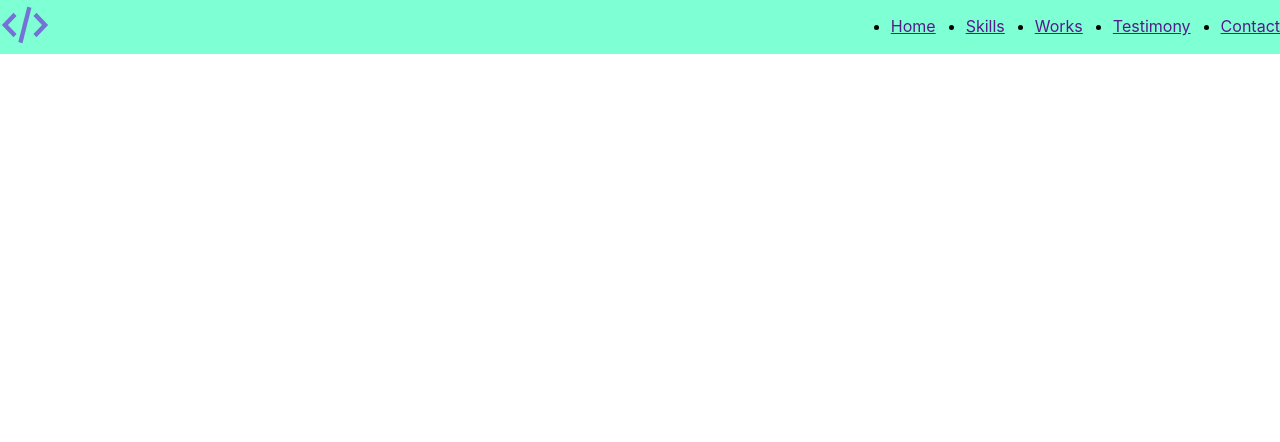
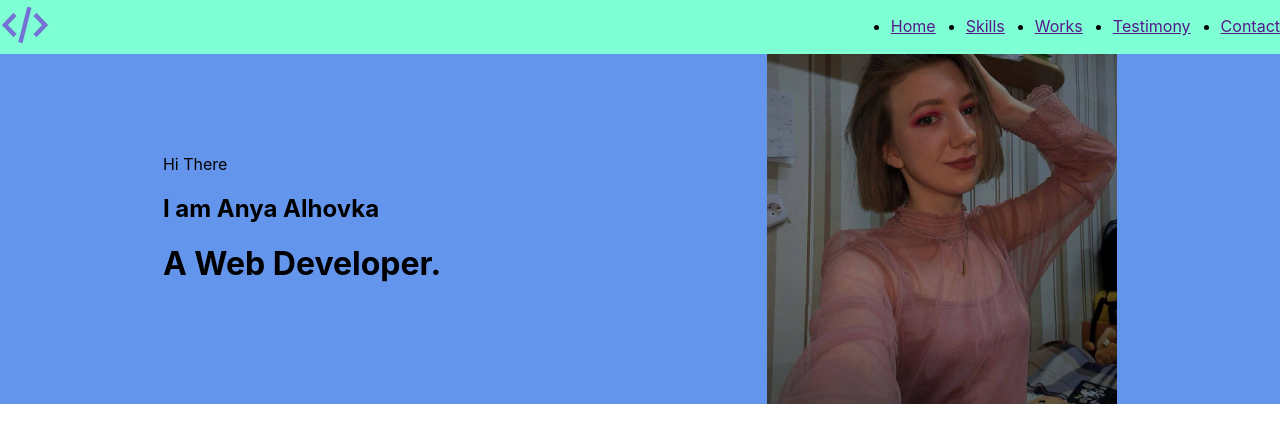
Before and after one commit to Anyaalh/portfolio-start-project-main, a React app: page / in a window 1280 px wide. Shown: the top 442 px of the page. Built offline with nearby package versions, Linux system fonts and the light colour scheme.

Commit message:
add main

```diff
--- a/src/App.tsx
+++ b/src/App.tsx
@@ -1,11 +1,13 @@
 import './App.css';
 import {Header} from "./layout/header/Header";
+import {Main} from "./layout/sections/main/Main";
 
 
 function App() {
     return (
         <div className="App">
             <Header/>
+            <Main/>
         </div>
     );
 }
--- /dev/null
+++ b/src/componrnts/FlexWrapper.tsx
@@ -0,0 +1,16 @@
+import styled from "styled-components";
+
+type FlexWrapperPropsType = {
+    direction?: string
+    justify?: string
+    align?: string
+    wrap?: string
+}
+
+export const FlexWrapper = styled.div<FlexWrapperPropsType>`
+  display: flex;
+  flex-direction: ${props => props.direction || "row"};
+  justify-content: ${props => props.justify || "flex-start"};
+  align-items: ${props => props.align || "stretch"};
+  flex-wrap: ${props => props.wrap || "nowrap"};
+`
--- /dev/null
+++ b/src/layout/sections/main/Main.tsx
@@ -0,0 +1,37 @@
+import React from 'react';
+import styled from "styled-components";
+import photo from "../../../assets/images/myPhoto.jpg"
+import {FlexWrapper} from "../../../componrnts/FlexWrapper";
+
+
+export const Main = () => {
+    return (
+        <StyledMain>
+            <FlexWrapper align={"center"} justify={"space-around"}>
+                <div>
+                    <span>Hi There</span>
+                    <Name>I am Anya Alhovka</Name>
+                    <MainTitle>A Web Developer.</MainTitle>
+                </div>
+                <Photo src={photo} alt=""/>
+            </FlexWrapper>
+        </StyledMain>
+    );
+};
+
+const StyledMain = styled.div`
+  min-width: 100vh;
+  background-color: cornflowerblue;
+`
+
+const Photo = styled.img`
+  width: 350px;
+  height: 350px;
+  object-fit: cover;
+`
+const MainTitle = styled.h1`
+
+    `
+const Name = styled.h2`
+
+    `
```
